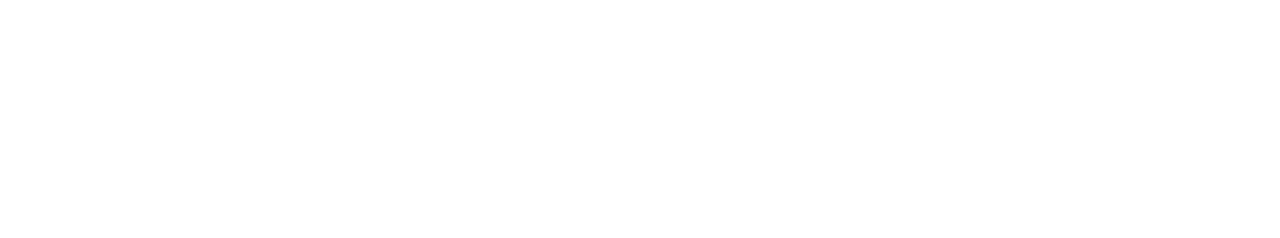
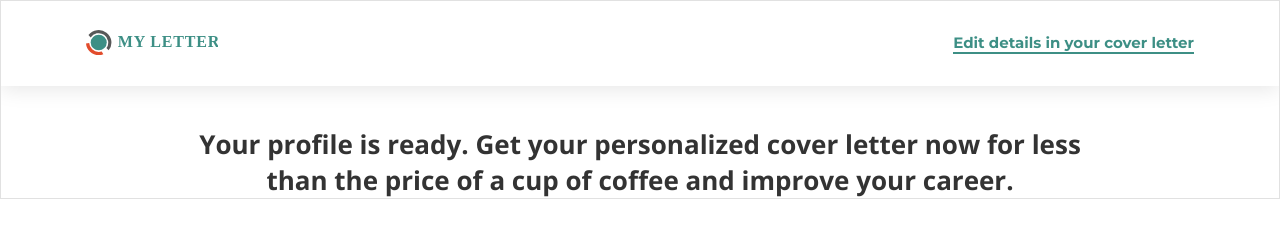
Before and after one commit to PavelVyny/test-payment, a website: page index.html in a window 1280 px wide. Drawn offline with nearby package versions, Linux system fonts and the light colour scheme.

Commit message:
- first touches; convert indentation to tabs

```diff
--- a/gulpfile.js
+++ b/gulpfile.js
@@ -8,7 +8,7 @@ const sourcemaps = require('gulp-sourcemaps');
 const less = require('gulp-less');
 
 const cssFiles = [
-    './src/less/main.less'
+	'./src/less/payments.less'
 ]
 const jsFiles = [
 	'./src/js/lib.js',
--- a/index.html
+++ b/index.html
@@ -5,9 +5,34 @@
 	<meta name="viewport" content="width=device-width, initial-scale=1.0">
 	<meta http-equiv="X-UA-Compatible" content="ie=edge">
 	<link rel="stylesheet" href="build/css/style.css">
+	<link href="https://fonts.googleapis.com/css?family=Montserrat:700|Open+Sans:400,600,700&display=swap" rel="stylesheet">
 	<title>Payment test</title>
 </head>
 <body>
+	<div class="wrapper">
+		<header>
+			<div class="header">
+				<div class="header-logo">
+					<a href="#">
+						<picture>
+							<img src="src/img/logo-letter.svg" alt="Letter">
+						</picture>
+					</a>
+				</div>
+				<div class="header-text">
+					Edit details in your cover letter
+				</div>
+			</div>
+		</header>
+
+		<div class="payments-main">
+			<div class="main-headline">
+					Your profile is ready. Get your personalized cover letter
+					now for less than the price of a cup of coffee and improve your career.
+			</div>
+		</div>
+	</div>
+
 
 	<script src="build/js/script.js"></script>
 </body>
--- /dev/null
+++ b/src/less/payments.less
@@ -0,0 +1,44 @@
+html {
+	font-size: 10px;
+	box-sizing: border-box;
+}
+body {
+	margin: 0;
+}
+
+.wrapper {
+	max-width: 1280px;
+	margin: auto;
+	border: 1px solid #E1E1E1;
+	overflow: hidden;
+	header {
+		.header {
+			display: flex;
+			justify-content: space-between;
+			align-items: center;
+			padding: 0 85px;
+			box-shadow: 0px 3px 20px #0000001A;
+			min-height: 85px;
+			.header-text {
+				color: #3D8F85;
+				border-bottom: 2px solid #3D8F85;
+				font-family: 'Montserrat', sans-serif;
+				font-size: 1.5rem;
+				height: fit-content;
+			}
+		}
+	}
+	.payments-main {
+		.main-headline {
+			color: #333;
+			font-family: 'Open Sans';
+			font-weight: 700;
+			font-size: 2.6rem;
+			text-align: center;
+			max-width: 920px;
+			margin: auto;
+			margin-top: 40px;
+
+		}
+	}
+}
```
Also changed, not shown: build/css/style.css, src/img/logo-letter.svg (added), src/less/main.less (deleted). Lines whose indentation alone changed are shown as unchanged.
